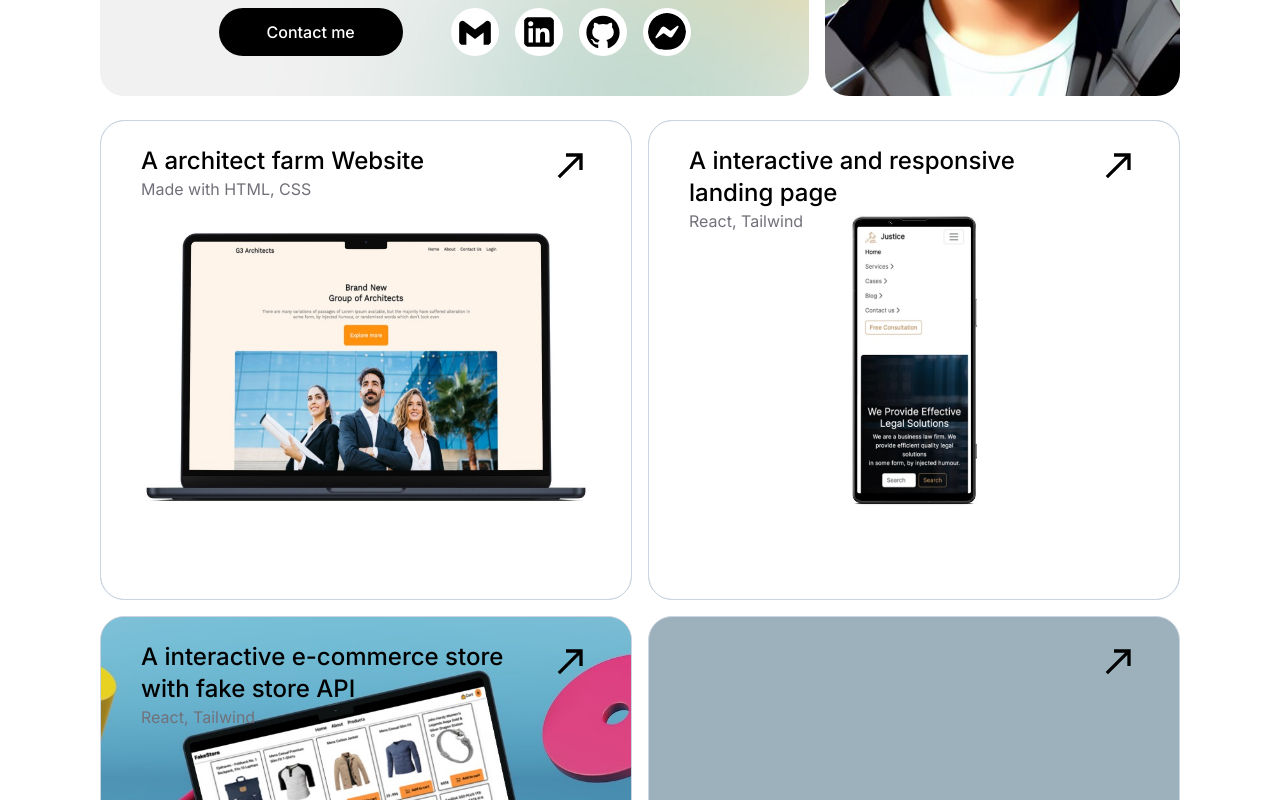
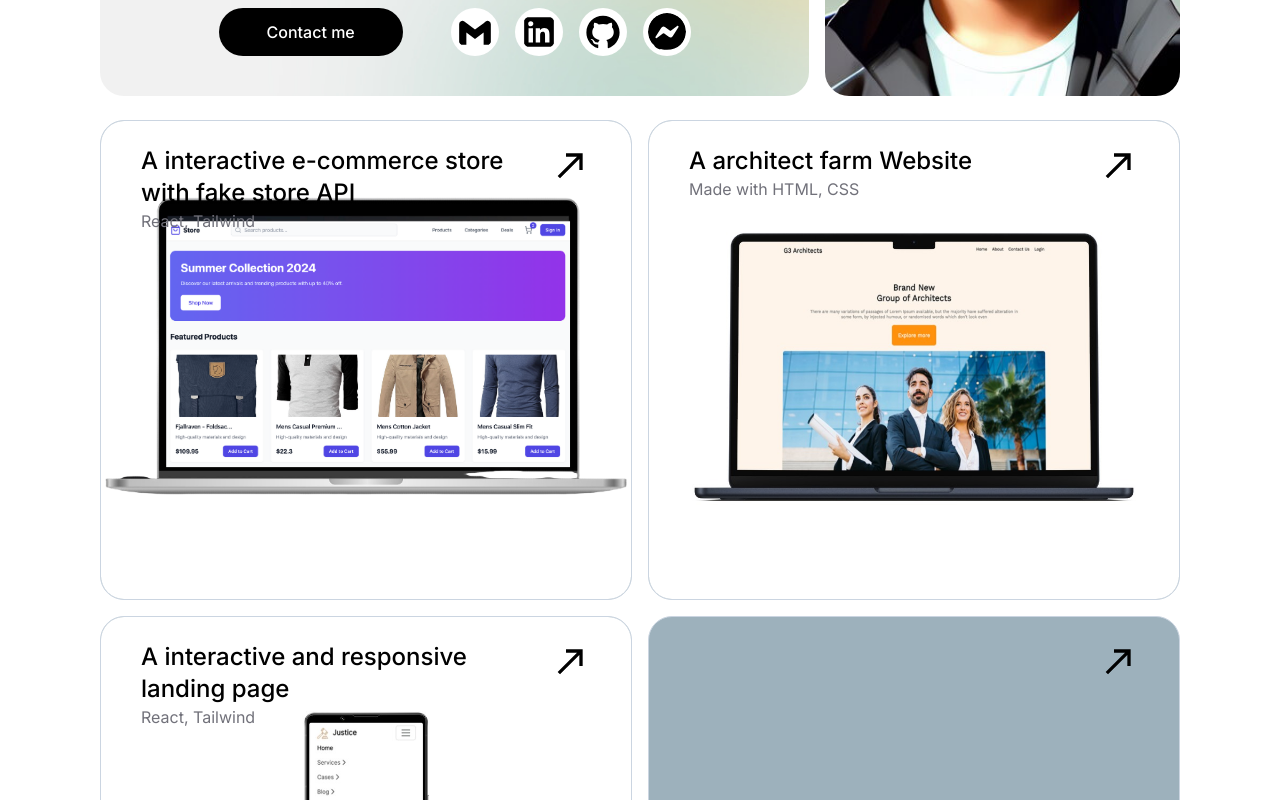
Before and after one commit to dsujoydev/portfolio-modern, a Next.js app: page / in a window 1280 px wide. Shown: the part 440-1240 px from the top of the page. Built offline with nearby package versions, Linux system fonts and the light colour scheme; a web font is replaced by a local one.

Commit message:
feat: update project component to include URL and change image format

```diff
--- a/src/app/components/Projects.jsx
+++ b/src/app/components/Projects.jsx
@@ -1,7 +1,7 @@
 import React from "react";
 import { MdNorthEast } from "react-icons/md";
 
-const Projects = ({ name, description, imgUrl, bgColor, dark }) => {
+const Projects = ({ name, description, imgUrl, bgColor, dark, url }) => {
   return (
     <div
       className={`h-[30rem] rounded-3xl border border-slate-300 overflow-hidden ${dark ? "dark" : ""}`}
@@ -16,7 +16,9 @@ const Projects = ({ name, description, imgUrl, bgColor, dark }) => {
             <p className="text-zinc-500">{description}</p>
           </div>
           <div className="w-50 h-50 cursor-pointer">
-            <MdNorthEast size={40} />
+            <a href={url} target="_blank" rel="noreferrer">
+              <MdNorthEast size={40} />
+            </a>
           </div>
         </div>
       </div>
--- a/src/app/page.js
+++ b/src/app/page.js
@@ -11,6 +11,13 @@ export default function Home() {
       </section>
       <section id="projects" className="grid grid-cols-1 lg:grid-cols-2 gap-4 my-4 mb-6">
         <Projects
+          name="A interactive e-commerce store with fake store API"
+          description="React, Tailwind"
+          imgUrl="bg-mockuptwo"
+          bgColor="#9db1bc"
+          url="https://fakestore-cart-das.netlify.app/"
+        />
+        <Projects
           name="A architect farm Website"
           description="Made with HTML, CSS"
           imgUrl="bg-mockup"
@@ -20,12 +27,6 @@ export default function Home() {
           name="A interactive and responsive landing page"
           description="React, Tailwind"
           imgUrl="bg-mockupthree"
-          bgColor="#9db1bc"
-        />
-        <Projects
-          name="A interactive e-commerce store with fake store API"
-          description="React, Tailwind"
-          imgUrl="bg-mockuptwo"
           bgColor="#9db1bc"
         />
 
--- a/tailwind.config.js
+++ b/tailwind.config.js
@@ -11,7 +11,7 @@ module.exports = {
         hero: "url('/images/gradient-bg.jpg')",
         profile: "url('/images/me.jpg')",
         mockup: "url('/images/sm.jpg')",
-        mockuptwo: "url('/images/store.jpg')",
+        mockuptwo: "url('/images/store.png')",
         mockupthree: "url('/images/phone.jpg')",
       },
     },
```
Also changed, not shown: public/images/store.png (added).
